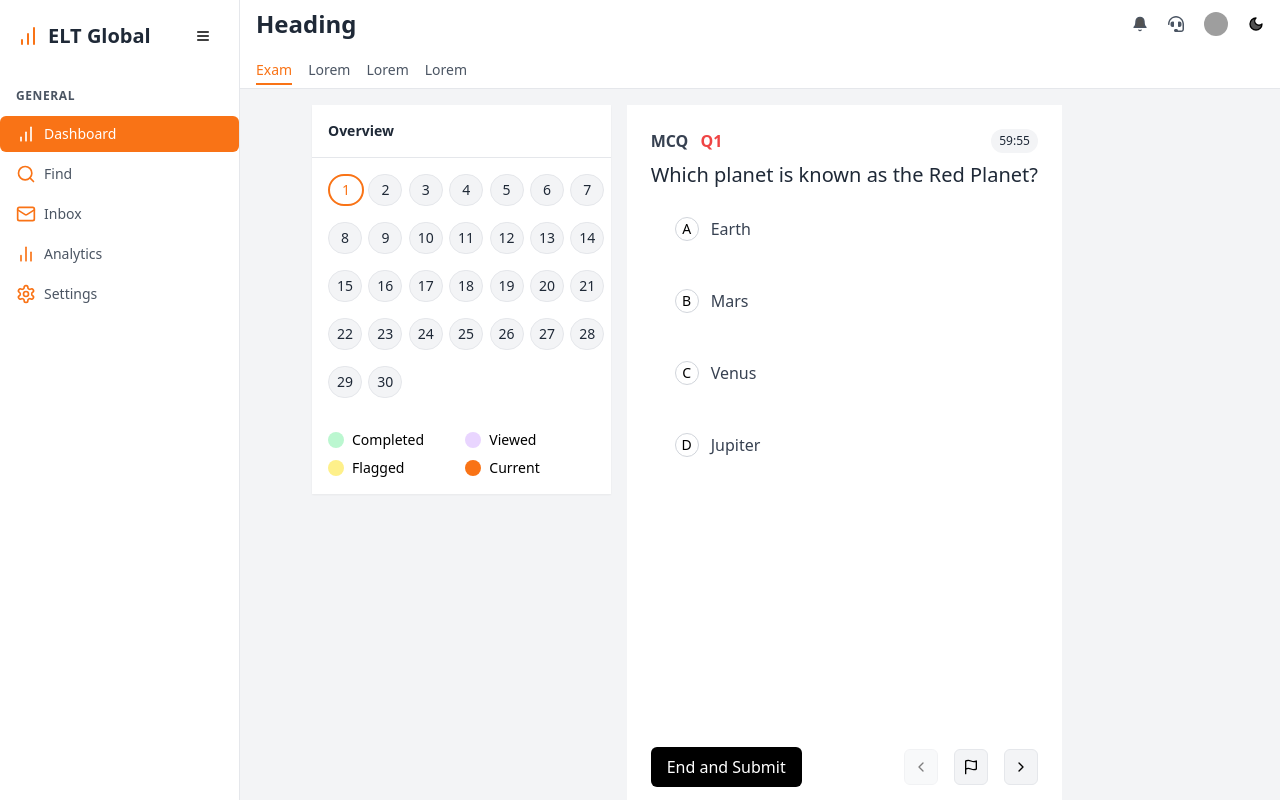
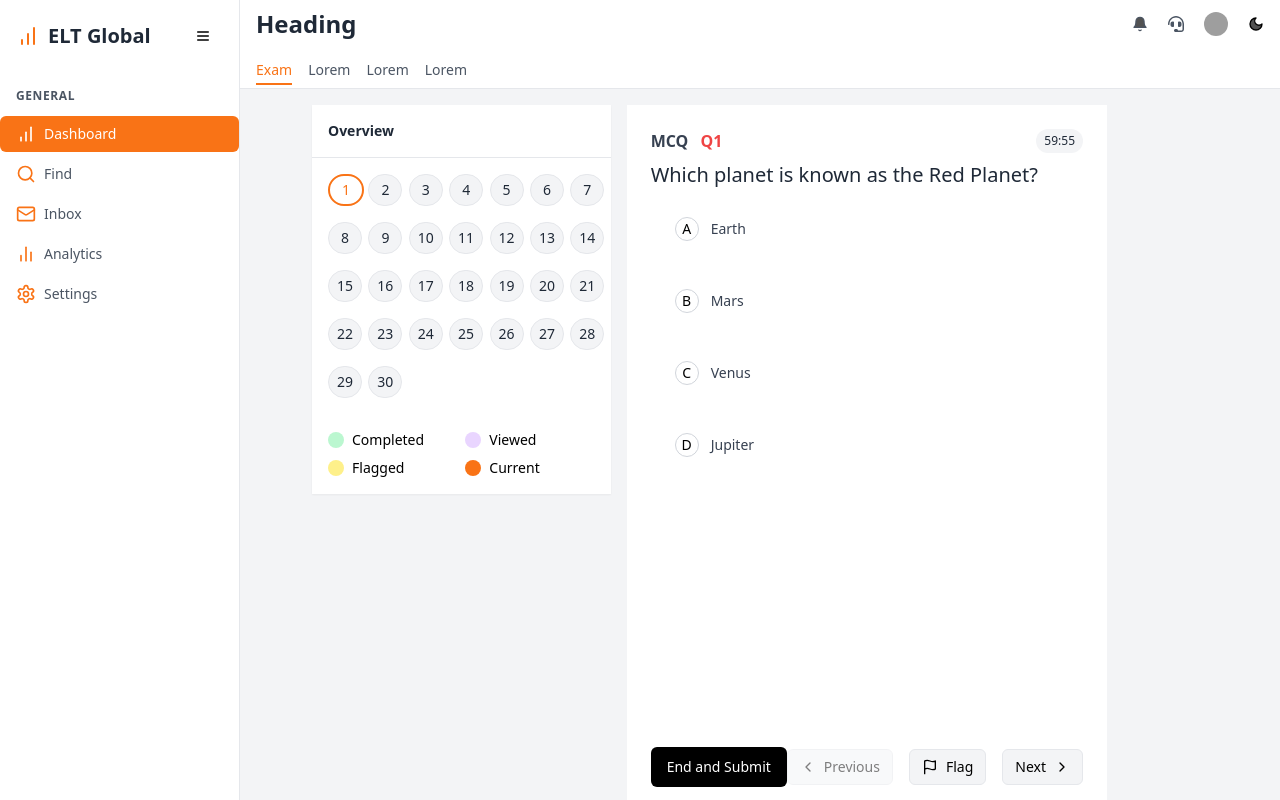
Before and after one commit to AdithyaSiva5/exam-portal, a Next.js app: page / in a window 1280 px wide. Built offline with nearby package versions, Linux system fonts and the light colour scheme; grey boxes are pictures that could not be loaded.

Commit message:
mcquestion change

```diff
--- a/src/components/MCQQuestion.tsx
+++ b/src/components/MCQQuestion.tsx
@@ -39,7 +39,7 @@ export default function Component({
 
     return (
         <div className="flex flex-col h-[calc(100vh-94px)] bg-white dark:bg-gray-800 w-full max-w-[1000px] mx-auto overflow-hidden">
-            <div className="flex-1 p-4 sm:p-6 overflow-y-auto">
+            <div className="flex-1 p-6 overflow-y-auto">
                 <div className="mb-4">
                     <div className="flex justify-between items-center mb-2">
                         <h2 className="text-base font-semibold text-gray-700 dark:text-gray-200">
@@ -51,44 +51,47 @@ export default function Component({
                             </span>
                         </div>
                     </div>
-                    <p className="text-lg sm:text-xl font-medium text-gray-800 dark:text-gray-100">{question}</p>
+                    <p className="text-xl font-medium text-gray-800 dark:text-gray-100">{question}</p>
                 </div>
-                <RadioGroup value={selectedOption || ""} onValueChange={onAnswerSelect} className="space-y-3 sm:space-y-4">
+                <RadioGroup value={selectedOption || ""} onValueChange={onAnswerSelect} className="space-y-4">
                     {options.map((option, index) => (
-                        <div key={option.id} className="flex items-center space-x-3 p-2 sm:p-3 rounded-lg hover:bg-gray-50 dark:hover:bg-gray-700">
+                        <div key={option.id} className="flex items-center space-x-3 p-3 rounded-lg hover:bg-gray-50 dark:hover:bg-gray-700">
                             <RadioGroupItem value={option.id} id={option.id} className="hidden peer" />
                             <Label
                                 htmlFor={option.id}
                                 className="flex items-center w-full cursor-pointer peer-checked:font-semibold"
                             >
-                                <span className="flex items-center justify-center w-5 h-5 sm:w-6 sm:h-6 mr-2 sm:mr-3 border border-gray-300 rounded-full text-sm font-medium peer-checked:bg-blue-500 peer-checked:text-white peer-checked:border-blue-500">
+                                <span className="flex items-center justify-center w-6 h-6 mr-3 border border-gray-300 rounded-full text-sm font-medium peer-checked:bg-blue-500 peer-checked:text-white peer-checked:border-blue-500">
                                     {String.fromCharCode(65 + index)}
                                 </span>
-                                <span className="flex-grow text-sm sm:text-base text-gray-700 dark:text-gray-200">{option.option}</span>
+                                <span className="flex-grow text-gray-700 dark:text-gray-200">{option.option}</span>
                             </Label>
                         </div>
                     ))}
                 </RadioGroup>
             </div>
-            <div className="p-4 sm:p-6  border-gray-200 dark:border-gray-700">
-                <div className="flex flex-wrap justify-between items-center gap-2">
-                    <Button variant="default" className="w-full sm:w-auto bg-black text-white hover:bg-gray-800 text-sm sm:text-base py-1 sm:py-2" onClick={onSubmit}>
+            <div className="p-6  border-gray-200 dark:border-gray-700">
+                <div className="flex flex-col sm:flex-row justify-between items-center space-y-4 sm:space-y-0">
+                    <Button variant="default" className="w-full sm:w-auto bg-black text-white hover:bg-gray-800" onClick={onSubmit}>
                         End and Submit
                     </Button>
-                    <div className="flex space-x-2 sm:space-x-4">
-                        <Button variant="outline" size="sm" onClick={onPreviousQuestion} disabled={questionNumber === 1} className="bg-gray-100 dark:bg-gray-700 p-1 sm:p-2">
-                            <ChevronLeft className="h-4 w-4" />
+                    <div className="flex space-x-4">
+                        <Button variant="outline" size="sm" onClick={onPreviousQuestion} disabled={questionNumber === 1} className="bg-gray-100 dark:bg-gray-700">
+                            <ChevronLeft className="h-4 w-4 mr-2" />
+                            <span className="hidden sm:inline">Previous</span>
                         </Button>
                         <Button
                             variant="outline"
                             size="sm"
                             onClick={onFlagQuestion}
-                            className={`bg-gray-100 dark:bg-gray-700 p-1 sm:p-2 ${isFlagged ? "bg-yellow-200 dark:bg-yellow-700" : ""}`}
+                            className={`bg-gray-100 dark:bg-gray-700 ${isFlagged ? "bg-yellow-200 dark:bg-yellow-700" : ""}`}
                         >
-                            <Flag className="h-4 w-4" />
+                            <Flag className="h-4 w-4 mr-2" />
+                            <span>Flag</span>
                         </Button>
-                        <Button variant="outline" size="sm" onClick={onNextQuestion} disabled={questionNumber === totalQuestions} className="bg-gray-100 dark:bg-gray-700 p-1 sm:p-2">
-                            <ChevronRight className="h-4 w-4" />
+                        <Button variant="outline" size="sm" onClick={onNextQuestion} disabled={questionNumber === totalQuestions} className="bg-gray-100 dark:bg-gray-700">
+                            <span className="hidden sm:inline">Next</span>
+                            <ChevronRight className="h-4 w-4 ml-2" />
                         </Button>
                     </div>
                 </div>
```
